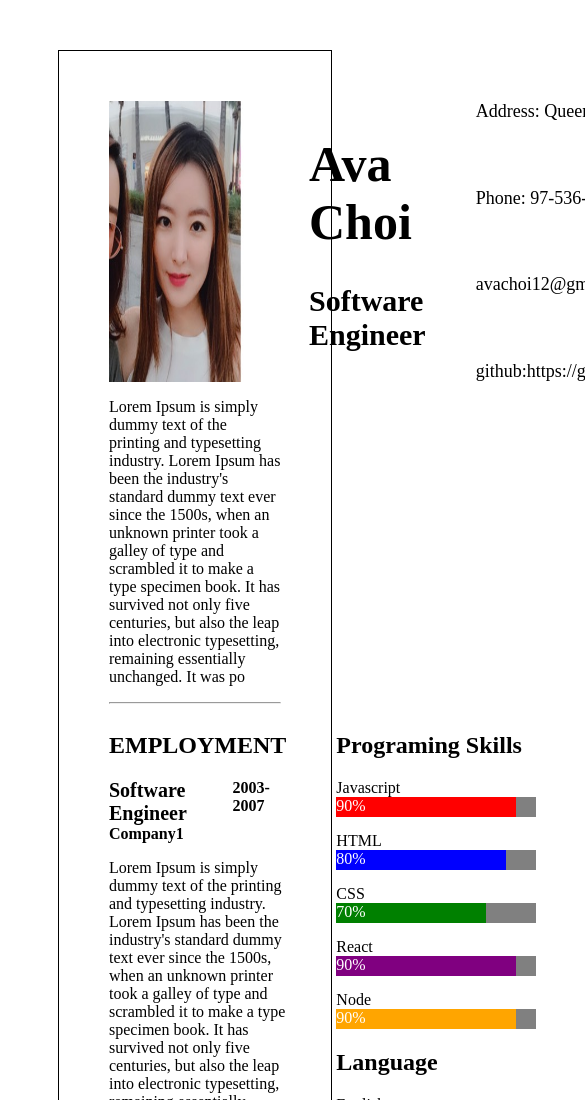
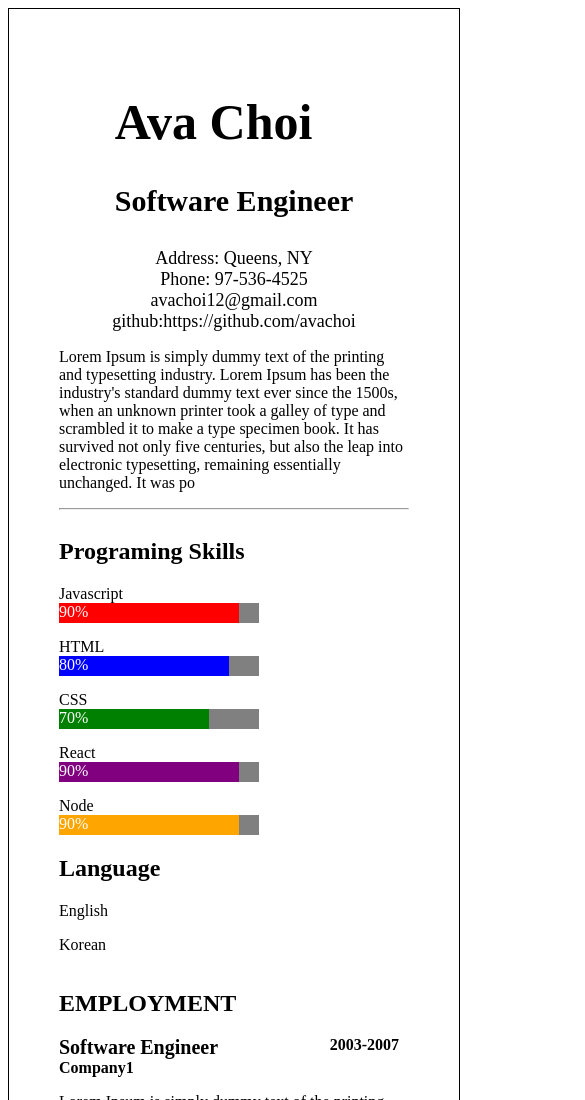
Before and after one commit to avachoi/onlineResume, a plain HTML site: page index.html in a window 390 px wide. Shown: the top 1100 px of the page, 585 px wide, since content can reach past the window. Drawn offline with Linux system fonts and the light colour scheme.

Commit message:
created mobile size

```diff
--- a/styles.css
+++ b/styles.css
@@ -2,6 +2,8 @@
 	margin: 50px;
 	padding: 50px;
 	border: 1px black solid;
+	width: 1000px;
+	margin: auto;
 }
 .info {
 	display: flex;
@@ -84,3 +86,29 @@
 	font-size: 15px;
 	font-weight: bold;
 } */
+
+@media only screen and (max-width: 600px) {
+	.container {
+		width: 350px;
+	}
+	#photo {
+		display: none;
+	}
+	.info {
+		flex-direction: column;
+		align-items: center;
+	}
+	.biography {
+		align-items: center;
+	}
+	.information {
+		flex-direction: column;
+	}
+	.left {
+		order: 2;
+		width: 340px;
+	}
+	.right {
+		order: 1;
+	}
+}
```
